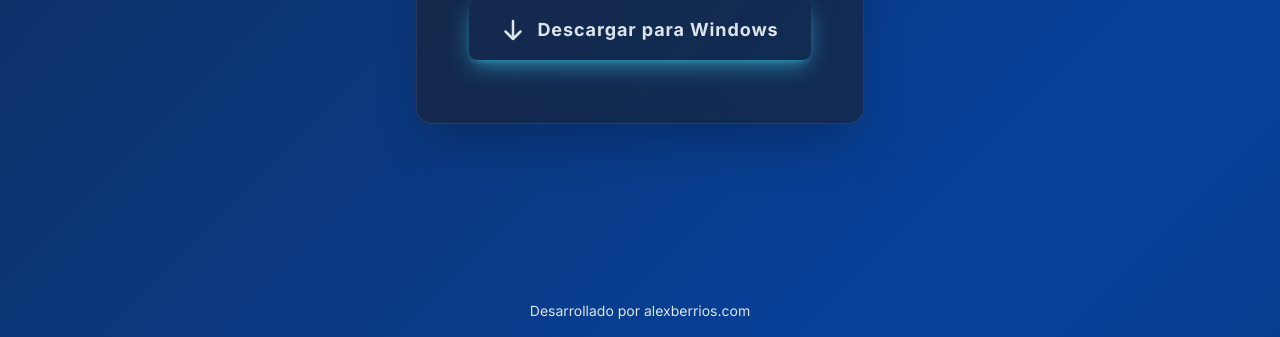
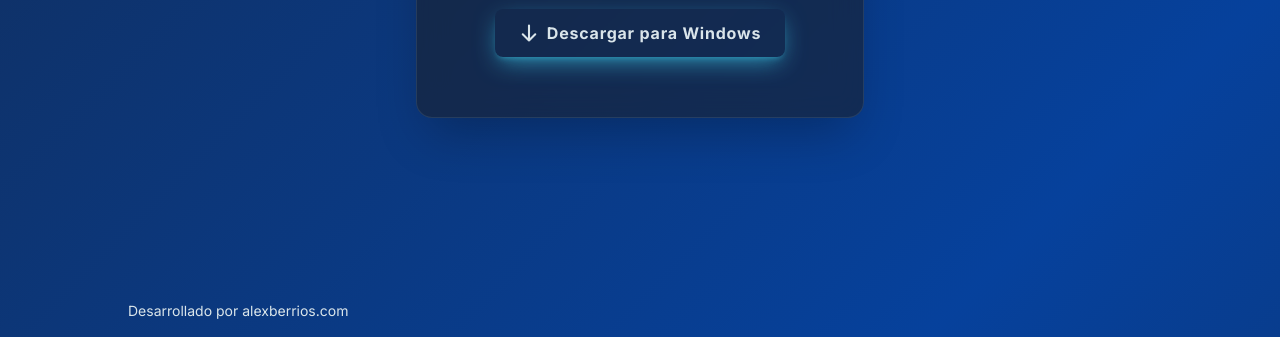
Before and after one commit to lologaby/Status-Sender-DownloadPage, a plain HTML site: page index.html in a window 1280 px wide. Shown: the part 463-800 px from the top of the page. Drawn offline with nearby package versions, Linux system fonts and the light colour scheme.

Commit message:
Update el botoncito de buy me a cofee

```diff
--- a/index.html
+++ b/index.html
@@ -69,9 +69,9 @@
 
             <!-- BOTÓN DE DESCARGA -->
             <a href="/api/download"
-               class="cursor-pointer bg-boston-blue px-8 py-4 rounded-lg text-mystic font-semibold text-lg tracking-wider btn-shadow animate-bounce hover:animate-none transition-all duration-300 ease-in-out hover:bg-shakespeare hover:shadow-lg hover:scale-105 inline-flex items-center space-x-3">
+               class="cursor-pointer bg-boston-blue px-6 py-3 rounded-lg text-mystic font-semibold tracking-wider btn-shadow animate-bounce hover:animate-none transition-all duration-300 ease-in-out hover:bg-shakespeare hover:shadow-lg hover:scale-105 inline-flex items-center space-x-2">
                 <svg
-                    class="w-6 h-6"
+                    class="w-5 h-5"
                     stroke="currentColor"
                     stroke-width="2.5"
                     viewBox="0 0 24 24"
@@ -89,9 +89,15 @@
         </div>
     </main>
 
-    <!-- Footer sutil -->
-    <footer class="absolute bottom-4 text-center w-full">
-        <p class="text-mystic/50 text-sm">Desarrollado por <a href="https://alexberrios.com" target="_blank" rel="noopener noreferrer" class="hover:text-mystic/80 transition-colors">alexberrios.com</a></p>
+    <!-- Footer con "Buy Me a Coffee" -->
+    <footer class="absolute bottom-4 left-0 right-0 px-6">
+        <div class="w-full max-w-5xl mx-auto flex flex-col md:flex-row items-center justify-center md:justify-between gap-4">
+            <p class="text-mystic/50 text-sm order-2 md:order-1">Desarrollado por <a href="https://alexberrios.com" target="_blank" rel="noopener noreferrer" class="hover:text-mystic/80 transition-colors">alexberrios.com</a></p>
+            <div class="order-1 md:order-2">
+                <!-- Buy Me A Coffee Button -->
+                <script type="text/javascript" src="https://cdnjs.buymeacoffee.com/1.0.0/button.prod.min.js" data-name="bmc-button" data-slug="berr.io" data-color="#FFDD00" data-emoji=""  data-font="Cookie" data-text="Págame un Cafecito" data-outline-color="#000000" data-font-color="#000000" data-coffee-color="#ffffff" ></script>
+            </div>
+        </div>
     </footer>
 
 </body>
```
